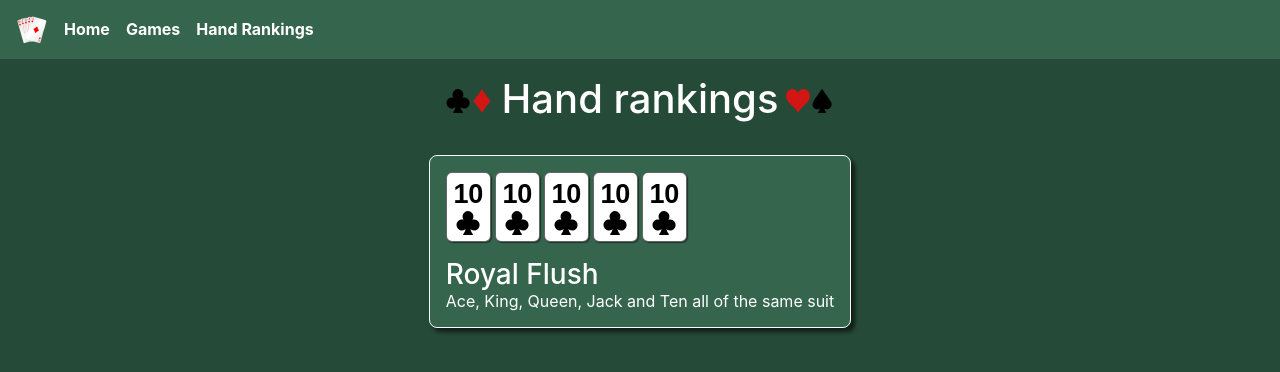
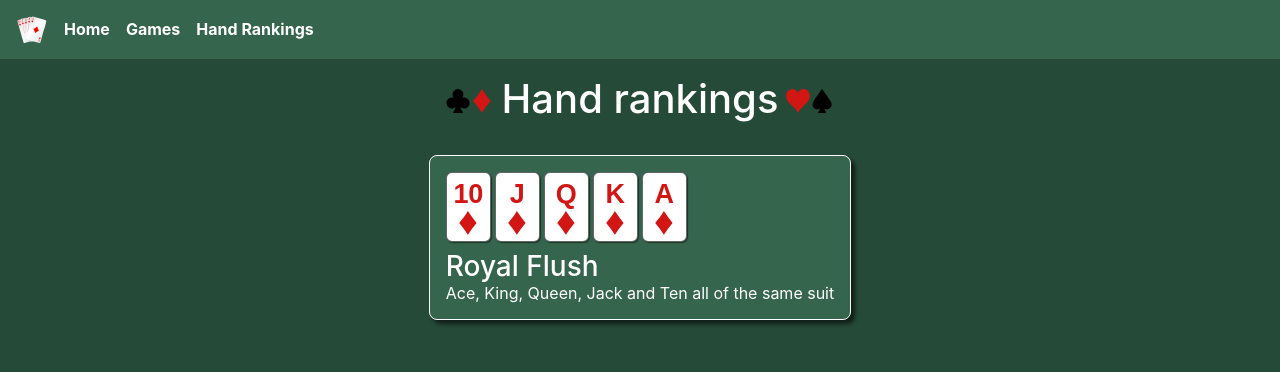
Before and after one commit to AplUSAndmINUS/poker-rules, a React (Create React App) app: page /rankings in a window 1280 px wide. Shown: the top 372 px of the page. Built offline with nearby package versions, Linux system fonts and the light colour scheme; a web font is replaced by a local one.

Commit message:
created rankings card

```diff
--- /dev/null
+++ b/src/assets/constants/rankings.tsx
@@ -0,0 +1,38 @@
+export const CARD_RANKINGS_CARDS = [
+  {
+    cards: [
+      {
+        color: 'red',
+        suit: 'diamond',
+        value: 10,
+      },
+      {
+        color: 'red',
+        suit: 'diamond',
+        value: 'J',
+      },
+      {
+        color: 'red',
+        suit: 'diamond',
+        value: 'Q',
+      },
+      {
+        color: 'red',
+        suit: 'diamond',
+        value: 'K',
+      },
+      {
+        color: 'red',
+        suit: 'diamond',
+        value: 'A',
+      }
+    ],
+  }
+]
+
+export const CARD_RANKINGS_TEXT = [
+  {
+    heading: 'Royal Flush',
+    description: 'Ace, King, Queen, Jack and Ten all of the same suit'
+  },
+]
--- a/src/pages/hand-rankings/ranking-card/ranking-card.tsx
+++ b/src/pages/hand-rankings/ranking-card/ranking-card.tsx
@@ -1,5 +1,6 @@
 import React from 'react';
 
+import { CARD_RANKINGS_CARDS, CARD_RANKINGS_TEXT } from '../../../assets/constants/rankings';
 import PokerCard from '../../../component/card/card';
 import './styled';
 
@@ -25,15 +26,30 @@ export const RankingCard = ({
     <div
       className="d-flex flex-column align-items-space-between justify-content-center m-4"
       style={{ border: '1px solid #FFFFFF', borderRadius: '8px', boxShadow: '4px 4px 4px rgba(0,0,0,0.6)', backgroundColor: '#35654D' }}>
-      <div className="d-flex flex-row justify-content-left align-items-baseline p-3">
-        <PokerCard />
-        <PokerCard />
-        <PokerCard />
-        <PokerCard />
-        <PokerCard />
+      <div className="d-flex flex-row justify-content-left align-items-baseline px-3 pt-3 pb-2">
+        <PokerCard
+          color={CARD_RANKINGS_CARDS[0].cards[0].color}
+          suit={CARD_RANKINGS_CARDS[0].cards[0].suit}
+          value={CARD_RANKINGS_CARDS[0].cards[0].value} />
+        <PokerCard
+          color={CARD_RANKINGS_CARDS[0].cards[1].color}
+          suit={CARD_RANKINGS_CARDS[0].cards[1].suit}
+          value={CARD_RANKINGS_CARDS[0].cards[1].value} />
+        <PokerCard
+          color={CARD_RANKINGS_CARDS[0].cards[2].color}
+          suit={CARD_RANKINGS_CARDS[0].cards[2].suit}
+          value={CARD_RANKINGS_CARDS[0].cards[2].value} />
+        <PokerCard
+          color={CARD_RANKINGS_CARDS[0].cards[3].color}
+          suit={CARD_RANKINGS_CARDS[0].cards[3].suit}
+          value={CARD_RANKINGS_CARDS[0].cards[3].value} />
+        <PokerCard
+          color={CARD_RANKINGS_CARDS[0].cards[4].color}
+          suit={CARD_RANKINGS_CARDS[0].cards[4].suit}
+          value={CARD_RANKINGS_CARDS[0].cards[4].value} />
       </div>
-      <h3 className="ps-3 mb-0">Royal Flush</h3>
-      <p className="mx-3 font-weight-bold" style={{ lineHeight: '20px' }}>Ace, King, Queen, Jack and Ten all of the same suit</p>
+      <h3 className="ps-3 mb-0">{CARD_RANKINGS_TEXT[0].heading}</h3>
+      <p className="mx-3 font-weight-bold" style={{ lineHeight: '20px' }}>{CARD_RANKINGS_TEXT[0].description}</p>
     </div>
   )
 };
```
